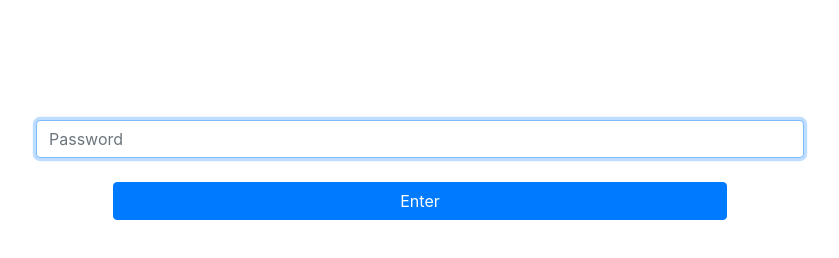
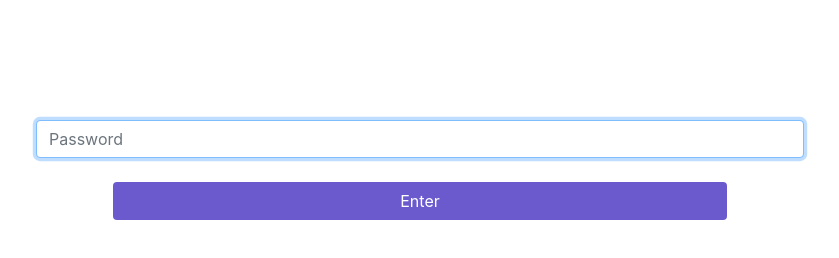
Before and after one commit to korirowe/korirowe.github.io, a plain HTML site: page index.html in a window 1280 px wide. Shown: the whole page, without its empty margins (220-1059 px from the left). Drawn offline with nearby package versions, Linux system fonts and the light colour scheme.

Commit message:
Update index.html

```diff
--- a/index.html
+++ b/index.html
@@ -16,7 +16,7 @@
       <input type="text" class="form-control" placeholder="Password" id="password" pattern="\d*" autofocus>
     </div>
     <div class="mt-4" style="margin-left: 10%; margin-right: 10%;">
-      <button class="btn btn-primary btn-block" onclick="myFunction()" id="button">Enter</button>
+      <button class="btn btn-block text-white" style="background-color: SlateBlue;" onclick="myFunction()" id="button">Enter</button>
     </div>
   </div>
   <script>
```
